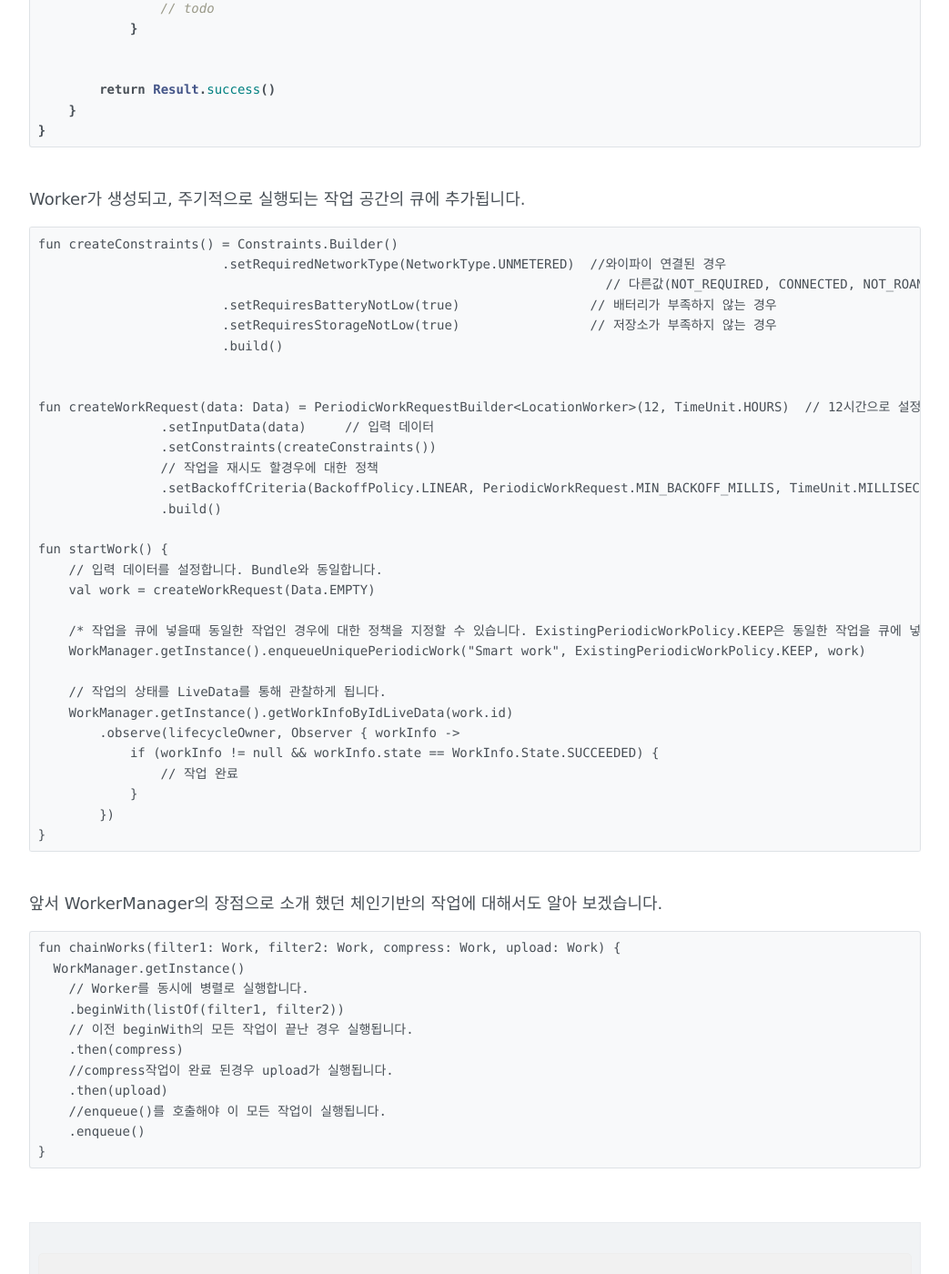
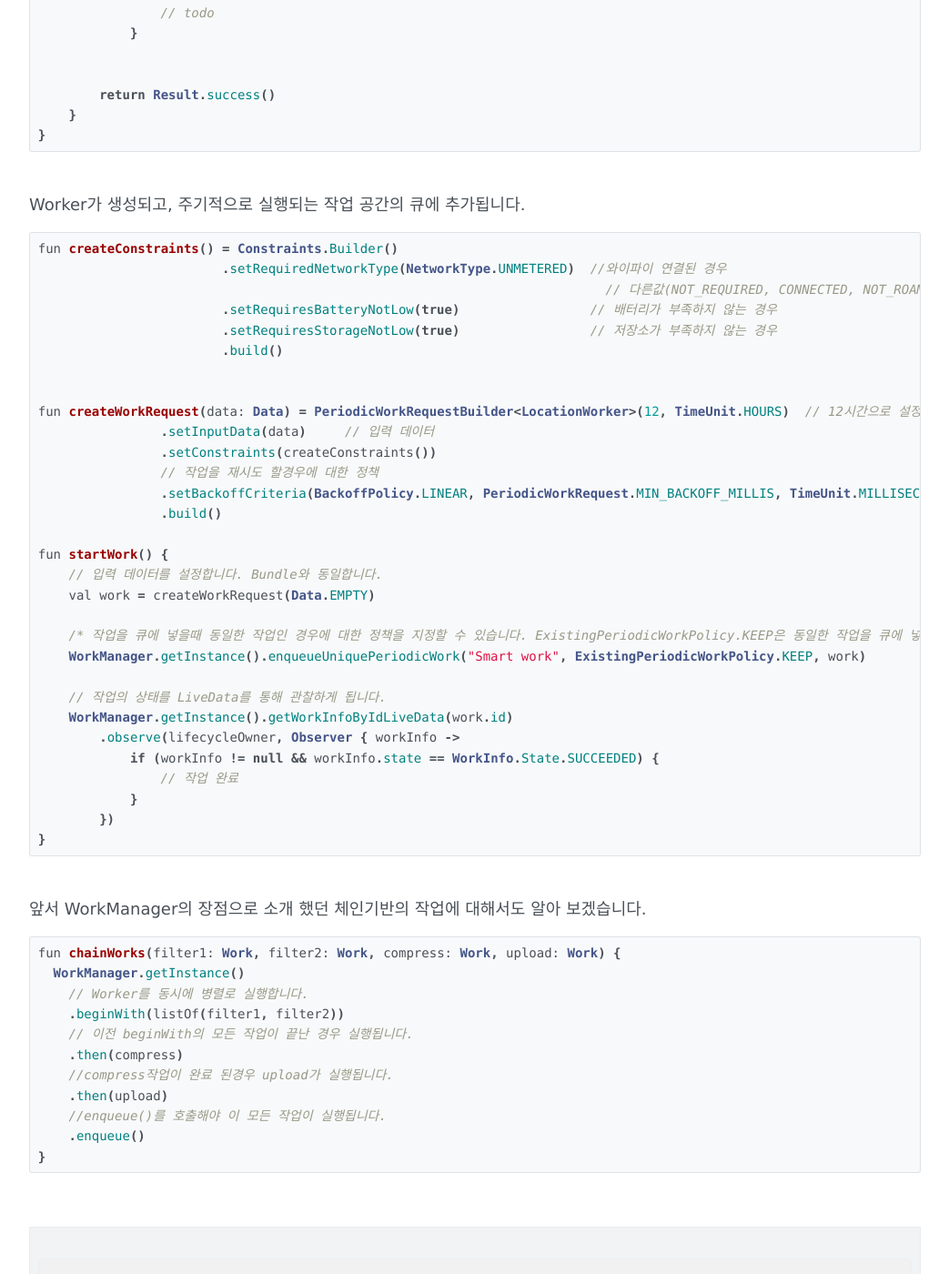
Before and after one commit to kmshack/blog.kmshack.kr, a Jekyll site: the page built from _posts/2019-03-18-work_manager.md, in a window 1280 px wide and 1400 px high, scrolled down 1700 px. Shown: the whole window at 91% size, without its empty margins (118-1161 px from the left). Built offline with Jekyll 4.4.1, drawn with Linux system fonts in a browser that asks for light colours; comment, search, counter and statistics services are not loaded; some of the changed text lies outside the part shown.

Commit message:
no message

````diff
--- a/_posts/2019-03-18-work_manager.md
+++ b/_posts/2019-03-18-work_manager.md
@@ -5,19 +5,19 @@ layout: post
 comments: true
 ---
 
-Android O 부터 긴 작업의 백그라운드 서비스와 브로드캐스트는 재기능을 하지 않습니다. 따라서 백그라운드 작업을 구현하기위해서는 WokrManager를 선택할 수 밖에 없습니다.
+Android O 부터 긴 작업의 백그라운드 서비스와 브로드캐스트는 재기능을 하지 않습니다. 따라서 백그라운드 작업을 구현하기위해서는 `WorkManager`를 선택할 수 밖에 없습니다.
 
 <br>
 
-WokrManager는 Android Jetpack의 일부로 1.0.0버전으로 얼마전 공개되었습니다. Google은 이미 JobScheduler, Firebase JobDispatcher와 같은 백그라운드 작업을 위한 라이브러리를 수차례 공개하였습니다. 또한 Everonet의 Android Job이 있습니다. WorkManager는 이미 공개된 라이브러리보다 많은 장점이 있습니다.
+WokrManager는 Android Jetpack의 일부로 1.0.0버전으로 얼마전 공개되었습니다. Google은 이미 `JobScheduler`, `Firebase JobDispatcher`와 같은 백그라운드 작업을 위한 라이브러리를 수차례 공개하였습니다. 또한 Everonet의 `Android Job`이 있습니다. WorkManager는 이미 공개된 라이브러리보다 많은 장점이 있습니다.
 
 * 이전버전과의 호환성(API14이상 모두 지원)
-* GooglePlayService에 대한 의존성이 없음
+* GooglePlay Service에 대한 의존성이 없음
 * 체인기반의 작업 관리
 * 작업 상태 쿼리가능
 
 <br>
-### 그럼 이제 프로젝트에 적용해봅시다!
+## 이제 프로젝트에 적용해봅시다!
 
 항상 그렇듯 build.gradle에 종속성을 추가합니다.
 
@@ -76,7 +76,7 @@ class LocationWorker(context: Context, workerParams: WorkerParameters)
 <br>
 Worker가 생성되고, 주기적으로 실행되는 작업 공간의 큐에 추가됩니다.
 
-```
+```java
 fun createConstraints() = Constraints.Builder()
                         .setRequiredNetworkType(NetworkType.UNMETERED)  //와이파이 연결된 경우
                                                                           // 다른값(NOT_REQUIRED, CONNECTED, NOT_ROAMING, METERED)
@@ -110,9 +110,9 @@ fun startWork() {
 ```
 
 <br>
-앞서 WorkerManager의 장점으로 소개 했던 체인기반의 작업에 대해서도 알아 보겠습니다.
+앞서 WorkManager의 장점으로 소개 했던 체인기반의 작업에 대해서도 알아 보겠습니다.
 
-```
+```java
 fun chainWorks(filter1: Work, filter2: Work, compress: Work, upload: Work) {
   WorkManager.getInstance()
     // Worker를 동시에 병렬로 실행합니다.
@@ -133,13 +133,14 @@ fun chainWorks(filter1: Work, filter2: Work, compress: Work, upload: Work) {
 
 
 <br>
-Worker는 우리가 원했던 작업구현 방식입니다. doWork() 메소드에서 필요한 작업을 구현하면 됩니다.
+`Worker`는 우리가 원했던 작업구현 방식입니다. doWork() 메소드에서 필요한 작업을 구현하면 됩니다.
 
-WorkRequest는 Worker의 arguments(입력된 데이터)와 constraints(네트워크 연결) 작업을 당담합니다.
+`WorkRequest`는 Worker의 arguments(입력된 데이터)와 constraints(네트워크 연결) 작업을 당담합니다.
 
-WorkManager는 WorkRequest를 큐에 담고 작업을 시작합니다. 이 작업을 스케쥴링 하기위해 Room 데이터베이스에 저장 하는 가장 좋은 방법을 사용합니다. 이 작업 결과는 LiveData를 통해 전송됩니다.
+`WorkManager`는 WorkRequest를 큐에 담고 작업을 시작합니다. 이 작업을 스케쥴링 하기위해 `Room 데이터베이스`에 저장 하는 가장 좋은 방법을 사용합니다. 이 작업 결과는 LiveData를 통해 전송됩니다.
 
-### 결론
+<br>
+## 결론
 WorkManager는 앱이 종료되거나 기기가 재시작되어도 실행되며, 비동기 작업을  구현하는 가장간단하면서 효과적인 솔루션입니다. 또한 제약사항을 통해 앱의 소비전력도 줄일 수 있습니다.
 
 <br>
````
